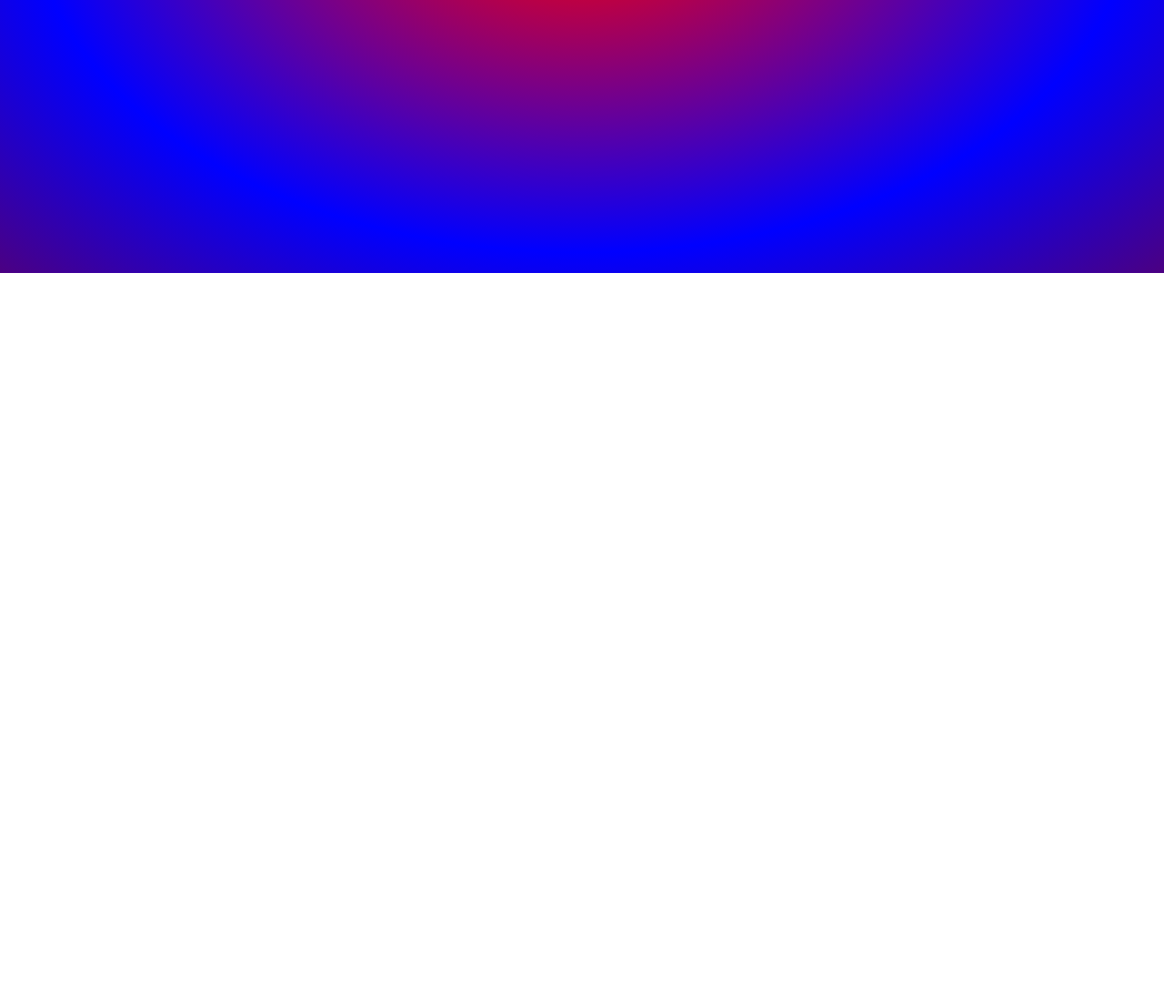
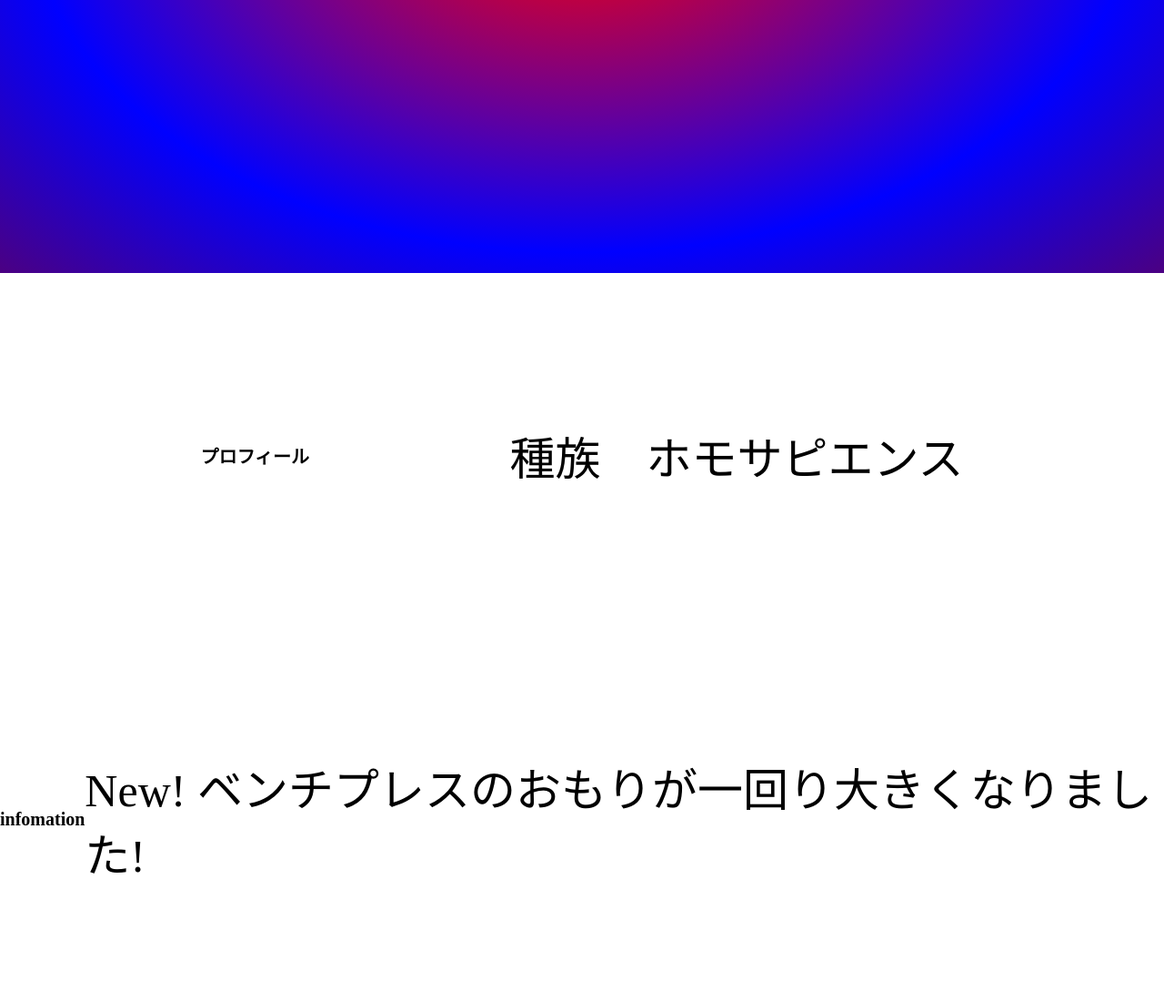
Before and after one commit to KyotaHoshi/0126_homework, a plain HTML site: page index.html in a window 1280 px wide. Shown: the part 500-1600 px from the top of the page at 91% size. Before the commit the page ends 800 px from the top, so only its background shows below. Drawn offline with Linux system fonts and the light colour scheme.

Commit message:
sectionのスタイルの追加

```diff
--- a/index.html
+++ b/index.html
@@ -11,5 +11,13 @@
     <header>
         <h1>1.26の宿題</h1>
     </header>
+    <section class="section1">
+        <h2>プロフィール</h2>
+        <p>種族　ホモサピエンス</p>
+    </section>
+    <section class="section2">
+        <h2>infomation</h2>
+        <p>New! ベンチプレスのおもりが一回り大きくなりました!</p>
+    </section>
 </body>
 </html>
--- a/style.css
+++ b/style.css
@@ -6,10 +6,24 @@
 
 header {
     display: flex;
-    flex-direction: column;
     align-items: center;
     justify-content: center;
     height: 100vh;
     background: radial-gradient(red, purple, blue, indigo);
     color: cornsilk;
 }
+
+section{
+    display: flex;
+    align-items: center;
+    justify-content: space-evenly;
+    height: 50vh;
+}
+
+h2 {
+    font-size: 20px;
+}
+
+p {
+    font-size: 50px;
+}
```
